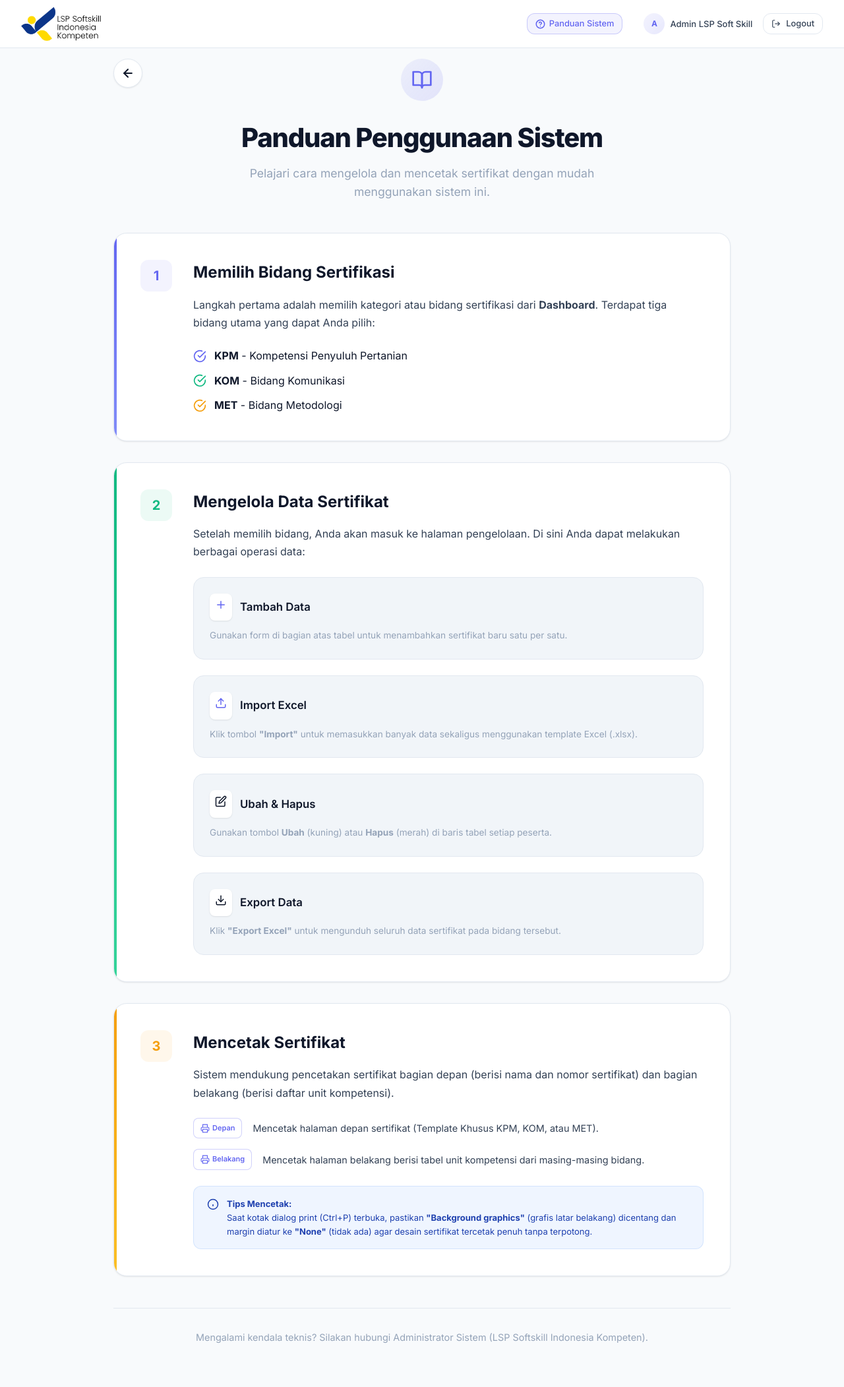
After one commit to Ham171105/KP_LSP-Softskill, a Laravel app: page /tutorial in a window 1280 px wide. The commit adds this page. Shown: the whole page at 66% size. Run offline with Laravel 12, Linux system fonts and the light colour scheme; a user stored in the database is signed in; data comes from the database, SQL or seed files in the repository; parts of the project's set-up code (start-up, migrations or seed data) failed here and were passed over.

Commit message:
desain tampilan

```diff
--- a/app/Http/Controllers/CertificateController.php
+++ b/app/Http/Controllers/CertificateController.php
@@ -106,4 +106,5 @@ class CertificateController extends Controller
         $templateName = strtolower($category->code) . '_back';
         return view('certificates.templates.' . $templateName, compact('certificate'));
     }
+
 }
--- a/app/Models/Certificate.php
+++ b/app/Models/Certificate.php
@@ -20,6 +20,7 @@ class Certificate extends Model
         'gender',
         'participant_email',
         'issue_date',
+        'blanko_number',
         'status'
     ];
 
--- a/resources/views/dashboard/index.blade.php
+++ b/resources/views/dashboard/index.blade.php
@@ -2,7 +2,7 @@
 
 @section('content')
 <div class="container animate-fade-in">
-    <div class="dashboard-header">
+    <div class="dashboard-header" style="margin-bottom: 2rem;">
         <h1 class="dashboard-title">Dashboard Sertifikasi</h1>
         <p class="dashboard-subtitle">Pilih bidang sertifikasi untuk mengelola dan mencetak sertifikat peserta.</p>
     </div>
--- a/resources/views/layouts/app.blade.php
+++ b/resources/views/layouts/app.blade.php
@@ -16,6 +16,10 @@
                 <img src="{{ asset('images/logo-lsp.png') }}" alt="LSP Softskill Indonesia Kompeten" style="height: 52px; object-fit: contain;">
             </a>
             <div class="navbar-end">
+                <a href="{{ route('tutorial') }}" class="btn btn-outline btn-sm" style="margin-right: 1rem; display: flex; align-items: center; gap: 0.35rem; color: var(--primary); border-color: rgba(99, 102, 241, 0.3); background: var(--primary-light);">
+                    <svg width="15" height="15" viewBox="0 0 24 24" fill="none" stroke="currentColor" stroke-width="2.5" stroke-linecap="round" stroke-linejoin="round"><circle cx="12" cy="12" r="10"></circle><path d="M9.09 9a3 3 0 0 1 5.83 1c0 2-3 3-3 3"></path><line x1="12" y1="17" x2="12.01" y2="17"></line></svg>
+                    Panduan Sistem
+                </a>
                 <div class="navbar-user">
                     <div class="navbar-user-avatar">{{ strtoupper(substr(Auth::user()->name, 0, 1)) }}</div>
                     <span>{{ Auth::user()->name }}</span>
@@ -49,6 +53,7 @@
         function openEditModal(id, name, certNumber, issueDate, gender, blanko) {
             document.getElementById('edit-participant-name').value = name;
             document.getElementById('edit-certificate-number').value = certNumber;
+            document.getElementById('edit-blanko-number').value = blanko;
             document.getElementById('edit-issue-date').value = issueDate;
 
             let genderInput = document.getElementById('edit-gender');
--- /dev/null
+++ b/resources/views/tutorial/index.blade.php
@@ -0,0 +1,136 @@
+@extends('layouts.app')
+
+@section('content')
+<div class="container animate-fade-in" style="max-width: 1000px; padding-bottom: 4rem;">
+    <div class="dashboard-header" style="position: relative; text-align: center; margin-bottom: 3rem; margin-top: 1rem;">
+        <a href="{{ route('dashboard') }}" class="btn btn-ghost" style="position: absolute; left: 0; top: 0; background: var(--surface); border: 1px solid var(--border); border-radius: 50%; width: 44px; height: 44px; display: flex; align-items: center; justify-content: center; box-shadow: var(--shadow-sm); color: var(--text-main); padding: 0; transition: all var(--transition);" onmouseover="this.style.transform='translateX(-3px)'; this.style.borderColor='var(--primary)'; this.style.color='var(--primary)';" onmouseout="this.style.transform='none'; this.style.borderColor='var(--border)'; this.style.color='var(--text-main)';">
+            <svg width="20" height="20" viewBox="0 0 24 24" fill="none" stroke="currentColor" stroke-width="2.5" stroke-linecap="round" stroke-linejoin="round"><line x1="19" y1="12" x2="5" y2="12"></line><polyline points="12 19 5 12 12 5"></polyline></svg>
+        </a>
+        <div style="display: inline-flex; justify-content: center; align-items: center; width: 64px; height: 64px; border-radius: 50%; background: linear-gradient(135deg, var(--primary-light), var(--primary-glow)); color: var(--primary); margin-bottom: 1.5rem;">
+            <svg width="32" height="32" viewBox="0 0 24 24" fill="none" stroke="currentColor" stroke-width="2" stroke-linecap="round" stroke-linejoin="round"><path d="M2 3h6a4 4 0 0 1 4 4v14a3 3 0 0 0-3-3H2z"></path><path d="M22 3h-6a4 4 0 0 0-4 4v14a3 3 0 0 1 3-3h7z"></path></svg>
+        </div>
+        <h1 class="dashboard-title" style="font-size: 2.5rem;">Panduan Penggunaan Sistem</h1>
+        <p class="dashboard-subtitle" style="font-size: 1.1rem; max-width: 600px; margin: 0.5rem auto 0;">Pelajari cara mengelola dan mencetak sertifikat dengan mudah menggunakan sistem ini.</p>
+    </div>
+
+    <div style="display: flex; flex-direction: column; gap: 2rem;">
+        <!-- Section 1 -->
+        <div class="glass-panel" style="position: relative; overflow: hidden; padding: 2.5rem;">
+            <div style="position: absolute; top: 0; left: 0; width: 4px; height: 100%; background: linear-gradient(to bottom, var(--primary), #818CF8);"></div>
+            <div style="display: flex; gap: 2rem; align-items: flex-start;">
+                <div style="width: 48px; height: 48px; border-radius: var(--radius-lg); background: var(--primary-light); color: var(--primary); display: flex; align-items: center; justify-content: center; flex-shrink: 0; font-weight: 700; font-size: 1.25rem;">1</div>
+                <div>
+                    <h2 style="font-size: 1.5rem; font-weight: 700; margin-bottom: 1rem; color: var(--text-main);">Memilih Bidang Sertifikasi</h2>
+                    <p style="color: var(--text-secondary); margin-bottom: 1.5rem; line-height: 1.7;">
+                        Langkah pertama adalah memilih kategori atau bidang sertifikasi dari <strong>Dashboard</strong>.
+                        Terdapat tiga bidang utama yang dapat Anda pilih:
+                    </p>
+                    <ul style="list-style: none; padding: 0; margin: 0; display: flex; flex-direction: column; gap: 0.75rem;">
+                        <li style="display: flex; align-items: center; gap: 0.75rem;">
+                            <svg width="20" height="20" viewBox="0 0 24 24" fill="none" stroke="var(--primary)" stroke-width="2" stroke-linecap="round" stroke-linejoin="round"><path d="M22 11.08V12a10 10 0 1 1-5.93-9.14"></path><polyline points="22 4 12 14.01 9 11.01"></polyline></svg>
+                            <span><strong>KPM</strong> - Kompetensi Penyuluh Pertanian</span>
+                        </li>
+                        <li style="display: flex; align-items: center; gap: 0.75rem;">
+                            <svg width="20" height="20" viewBox="0 0 24 24" fill="none" stroke="var(--success)" stroke-width="2" stroke-linecap="round" stroke-linejoin="round"><path d="M22 11.08V12a10 10 0 1 1-5.93-9.14"></path><polyline points="22 4 12 14.01 9 11.01"></polyline></svg>
+                            <span><strong>KOM</strong> - Bidang Komunikasi</span>
+                        </li>
+                        <li style="display: flex; align-items: center; gap: 0.75rem;">
+                            <svg width="20" height="20" viewBox="0 0 24 24" fill="none" stroke="var(--warning)" stroke-width="2" stroke-linecap="round" stroke-linejoin="round"><path d="M22 11.08V12a10 10 0 1 1-5.93-9.14"></path><polyline points="22 4 12 14.01 9 11.01"></polyline></svg>
+                            <span><strong>MET</strong> - Bidang Metodologi</span>
+                        </li>
+                    </ul>
+                </div>
+            </div>
+        </div>
+
+        <!-- Section 2 -->
+        <div class="glass-panel" style="position: relative; overflow: hidden; padding: 2.5rem;">
+            <div style="position: absolute; top: 0; left: 0; width: 4px; height: 100%; background: linear-gradient(to bottom, var(--success), #34D399);"></div>
+            <div style="display: flex; gap: 2rem; align-items: flex-start;">
+                <div style="width: 48px; height: 48px; border-radius: var(--radius-lg); background: var(--success-light); color: var(--success); display: flex; align-items: center; justify-content: center; flex-shrink: 0; font-weight: 700; font-size: 1.25rem;">2</div>
+                <div>
+                    <h2 style="font-size: 1.5rem; font-weight: 700; margin-bottom: 1rem; color: var(--text-main);">Mengelola Data Sertifikat</h2>
+                    <p style="color: var(--text-secondary); margin-bottom: 1.5rem; line-height: 1.7;">
+                        Setelah memilih bidang, Anda akan masuk ke halaman pengelolaan. Di sini Anda dapat melakukan berbagai operasi data:
+                    </p>
+                    <div class="grid grid-cols-2" style="gap: 1.5rem;">
+                        <div style="background: var(--surface-hover); padding: 1.5rem; border-radius: var(--radius-xl); border: 1px solid var(--border);">
+                            <div style="display: flex; align-items: center; gap: 0.75rem; margin-bottom: 0.75rem;">
+                                <div style="background: white; padding: 0.5rem; border-radius: var(--radius-md); box-shadow: var(--shadow-sm);"><svg width="18" height="18" viewBox="0 0 24 24" fill="none" stroke="currentColor" stroke-width="2" stroke-linecap="round" stroke-linejoin="round" class="text-primary"><line x1="12" y1="5" x2="12" y2="19"></line><line x1="5" y1="12" x2="19" y2="12"></line></svg></div>
+                                <h3 style="font-weight: 600; font-size: 1.05rem;">Tambah Data</h3>
+                            </div>
+                            <p style="font-size: 0.85rem; color: var(--text-muted);">Gunakan form di bagian atas tabel untuk menambahkan sertifikat baru satu per satu.</p>
+                        </div>
+                        <div style="background: var(--surface-hover); padding: 1.5rem; border-radius: var(--radius-xl); border: 1px solid var(--border);">
+                            <div style="display: flex; align-items: center; gap: 0.75rem; margin-bottom: 0.75rem;">
+                                <div style="background: white; padding: 0.5rem; border-radius: var(--radius-md); box-shadow: var(--shadow-sm);"><svg width="18" height="18" viewBox="0 0 24 24" fill="none" stroke="currentColor" stroke-width="2" stroke-linecap="round" stroke-linejoin="round" class="text-primary"><path d="M21 15v4a2 2 0 0 1-2 2H5a2 2 0 0 1-2-2v-4"></path><polyline points="17 8 12 3 7 8"></polyline><line x1="12" y1="3" x2="12" y2="15"></line></svg></div>
+                                <h3 style="font-weight: 600; font-size: 1.05rem;">Import Excel</h3>
+                            </div>
+                            <p style="font-size: 0.85rem; color: var(--text-muted);">Klik tombol <strong>"Import"</strong> untuk memasukkan banyak data sekaligus menggunakan template Excel (.xlsx).</p>
+                        </div>
+                        <div style="background: var(--surface-hover); padding: 1.5rem; border-radius: var(--radius-xl); border: 1px solid var(--border);">
+                            <div style="display: flex; align-items: center; gap: 0.75rem; margin-bottom: 0.75rem;">
+                                <div style="background: white; padding: 0.5rem; border-radius: var(--radius-md); box-shadow: var(--shadow-sm);"><svg width="18" height="18" viewBox="0 0 24 24" fill="none" stroke="currentColor" stroke-width="2" stroke-linecap="round" stroke-linejoin="round" class="text-warning"><path d="M11 4H4a2 2 0 0 0-2 2v14a2 2 0 0 0 2 2h14a2 2 0 0 0 2-2v-7"></path><path d="M18.5 2.5a2.121 2.121 0 0 1 3 3L12 15l-4 1 1-4 9.5-9.5z"></path></svg></div>
+                                <h3 style="font-weight: 600; font-size: 1.05rem;">Ubah & Hapus</h3>
+                            </div>
+                            <p style="font-size: 0.85rem; color: var(--text-muted);">Gunakan tombol <strong>Ubah</strong> (kuning) atau <strong>Hapus</strong> (merah) di baris tabel setiap peserta.</p>
+                        </div>
+                        <div style="background: var(--surface-hover); padding: 1.5rem; border-radius: var(--radius-xl); border: 1px solid var(--border);">
+                            <div style="display: flex; align-items: center; gap: 0.75rem; margin-bottom: 0.75rem;">
+                                <div style="background: white; padding: 0.5rem; border-radius: var(--radius-md); box-shadow: var(--shadow-sm);"><svg width="18" height="18" viewBox="0 0 24 24" fill="none" stroke="currentColor" stroke-width="2" stroke-linecap="round" stroke-linejoin="round" class="text-success"><path d="M21 15v4a2 2 0 0 1-2 2H5a2 2 0 0 1-2-2v-4"></path><polyline points="7 10 12 15 17 10"></polyline><line x1="12" y1="15" x2="12" y2="3"></line></svg></div>
+                                <h3 style="font-weight: 600; font-size: 1.05rem;">Export Data</h3>
+                            </div>
+                            <p style="font-size: 0.85rem; color: var(--text-muted);">Klik <strong>"Export Excel"</strong> untuk mengunduh seluruh data sertifikat pada bidang tersebut.</p>
+                        </div>
+                    </div>
+                </div>
+            </div>
+        </div>
+
+        <!-- Section 3 -->
+        <div class="glass-panel" style="position: relative; overflow: hidden; padding: 2.5rem;">
+            <div style="position: absolute; top: 0; left: 0; width: 4px; height: 100%; background: linear-gradient(to bottom, var(--accent), #FBBF24);"></div>
+            <div style="display: flex; gap: 2rem; align-items: flex-start;">
+                <div style="width: 48px; height: 48px; border-radius: var(--radius-lg); background: var(--warning-light); color: var(--warning); display: flex; align-items: center; justify-content: center; flex-shrink: 0; font-weight: 700; font-size: 1.25rem;">3</div>
+                <div>
+                    <h2 style="font-size: 1.5rem; font-weight: 700; margin-bottom: 1rem; color: var(--text-main);">Mencetak Sertifikat</h2>
+                    <p style="color: var(--text-secondary); margin-bottom: 1.5rem; line-height: 1.7;">
+                        Sistem mendukung pencetakan sertifikat bagian depan (berisi nama dan nomor sertifikat) dan bagian belakang (berisi daftar unit kompetensi).
+                    </p>
+
+                    <div style="display: flex; gap: 1rem; align-items: center; margin-bottom: 1rem;">
+                        <span class="action-btn print" style="pointer-events: none;">
+                            <svg width="14" height="14" viewBox="0 0 24 24" fill="none" stroke="currentColor" stroke-width="2"><polyline points="6 9 6 2 18 2 18 9"></polyline><path d="M6 18H4a2 2 0 0 1-2-2v-5a2 2 0 0 1 2-2h16a2 2 0 0 1 2 2v5a2 2 0 0 1-2 2h-2"></path><rect x="6" y="14" width="12" height="8"></rect></svg>
+                            Depan
+                        </span>
+                        <p style="margin: 0; font-size: 0.9rem; color: var(--text-secondary);">Mencetak halaman depan sertifikat (Template Khusus KPM, KOM, atau MET).</p>
+                    </div>
+
+                    <div style="display: flex; gap: 1rem; align-items: center; margin-bottom: 1.5rem;">
+                        <span class="action-btn print" style="pointer-events: none;">
+                            <svg width="14" height="14" viewBox="0 0 24 24" fill="none" stroke="currentColor" stroke-width="2"><polyline points="6 9 6 2 18 2 18 9"></polyline><path d="M6 18H4a2 2 0 0 1-2-2v-5a2 2 0 0 1 2-2h16a2 2 0 0 1 2 2v5a2 2 0 0 1-2 2h-2"></path><rect x="6" y="14" width="12" height="8"></rect></svg>
+                            Belakang
+                        </span>
+                        <p style="margin: 0; font-size: 0.9rem; color: var(--text-secondary);">Mencetak halaman belakang berisi tabel unit kompetensi dari masing-masing bidang.</p>
+                    </div>
+
+                    <div class="info-box info">
+                        <svg width="18" height="18" viewBox="0 0 24 24" fill="none" stroke="currentColor" stroke-width="2" class="info-icon"><circle cx="12" cy="12" r="10"></circle><line x1="12" y1="16" x2="12" y2="12"></line><line x1="12" y1="8" x2="12.01" y2="8"></line></svg>
+                        <div>
+                            <strong>Tips Mencetak:</strong><br>
+                            Saat kotak dialog print (Ctrl+P) terbuka, pastikan <strong>"Background graphics"</strong> (grafis latar belakang) dicentang dan margin diatur ke <strong>"None"</strong> (tidak ada) agar desain sertifikat tercetak penuh tanpa terpotong.
+                        </div>
+                    </div>
+                </div>
+            </div>
+        </div>
+
+        <!-- Support Info -->
+        <div style="text-align: center; margin-top: 1rem; padding-top: 2rem; border-top: 1px solid var(--border);">
+            <p style="color: var(--text-muted); font-size: 0.9rem;">
+                Mengalami kendala teknis? Silakan hubungi Administrator Sistem (LSP Softskill Indonesia Kompeten).
+            </p>
+        </div>
+    </div>
+</div>
+@endsection
--- a/routes/web.php
+++ b/routes/web.php
@@ -15,11 +15,13 @@ Route::post('/logout', [AuthController::class, 'logout'])->name('logout');
 
 Route::middleware('auth')->group(function () {
     Route::get('/dashboard', [DashboardController::class, 'index'])->name('dashboard');
+    Route::get('/tutorial', function () { return view('tutorial.index'); })->name('tutorial');
     Route::get('/dashboard/category/{category}', [DashboardController::class, 'showCategory'])->name('dashboard.category');
 
     Route::post('/category/{category}/certificates', [CertificateController::class, 'store'])->name('certificates.store');
     Route::put('/certificates/{certificate}', [CertificateController::class, 'update'])->name('certificates.update');
     Route::delete('/certificates/{certificate}', [CertificateController::class, 'destroy'])->name('certificates.destroy');
+    Route::get('/dashboard/category/{category}/export', [CertificateController::class, 'export'])->name('certificates.export');
 
     Route::get('/category/{category}/export', [CertificateController::class, 'export'])->name('certificates.export');
     Route::post('/category/{category}/import', [CertificateController::class, 'import'])->name('certificates.import');
```
Also changed, not shown: app/Http/Controllers/DashboardController.php (+8 -1 lines), resources/views/auth/login.blade.php (+31 -14 lines), resources/views/dashboard/category.blade.php (+41 -28 lines), database/migrations/2026_07_22_071624_add_blanko_number_to_certificates_table.php (added).
